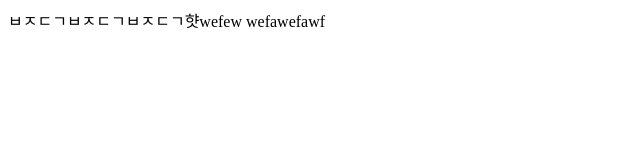
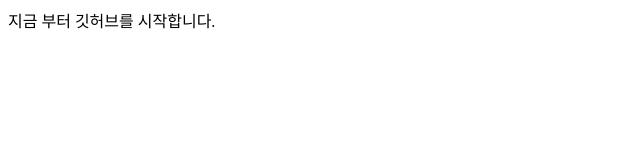
Before and after one commit to kangminwook/first-project, a plain HTML site: page index.html in a window 1280 px wide. Shown: the whole page, without its empty margins (0-640 px from the left). Drawn offline with Linux system fonts and the light colour scheme.

Commit message:
첫번째 커밋이에요

```diff
--- a/index.html
+++ b/index.html
@@ -7,6 +7,6 @@
     <title>Document</title>
 </head>
 <body>
-    ㅂㅈㄷㄱㅂㅈㄷㄱㅂㅈㄷㄱ햣wefew wefawefawf
+    지금 부터 깃허브를 시작합니다.
 </body>
 </html>
```
